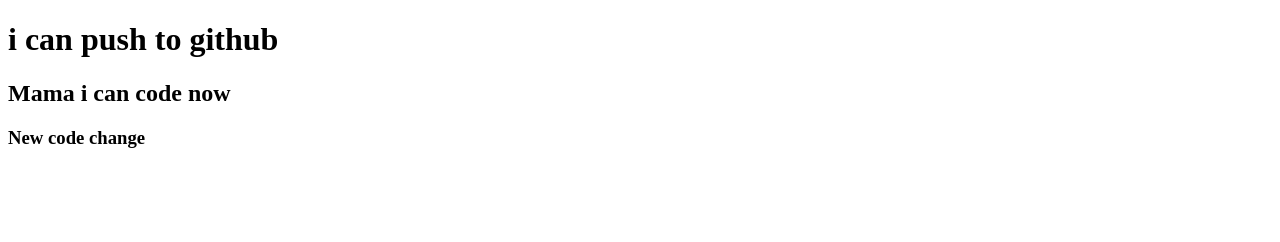
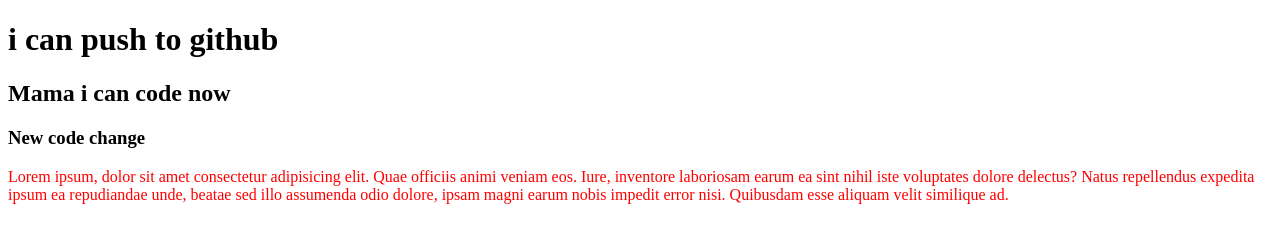
Before and after one commit to mohiuddin143/my-second-repo, a plain HTML site: page index.html in a window 1280 px wide. Drawn offline with Linux system fonts and the light colour scheme.

Commit message:
style added

```diff
--- a/index.html
+++ b/index.html
@@ -5,10 +5,13 @@
     <meta http-equiv="X-UA-Compatible" content="IE=edge">
     <meta name="viewport" content="width=device-width, initial-scale=1.0">
     <title>my second repo</title>
+    <link rel="stylesheet" href="style.css">
 </head>
 <body>
     <h1>i can push to github</h1>
     <h2>Mama i can code now</h2>
     <h3>New code change</h3>
+    <p>Lorem ipsum, dolor sit amet consectetur adipisicing elit. Quae officiis animi veniam eos. Iure, inventore laboriosam earum ea sint nihil iste voluptates dolore delectus? Natus repellendus expedita ipsum ea repudiandae unde, beatae sed illo assumenda odio dolore, ipsam magni earum nobis impedit error nisi. Quibusdam esse aliquam velit similique ad.</p>
+
 </body>
 </html>
--- /dev/null
+++ b/style.css
@@ -0,0 +1,3 @@
+p{
+    color:red;
+}
```
